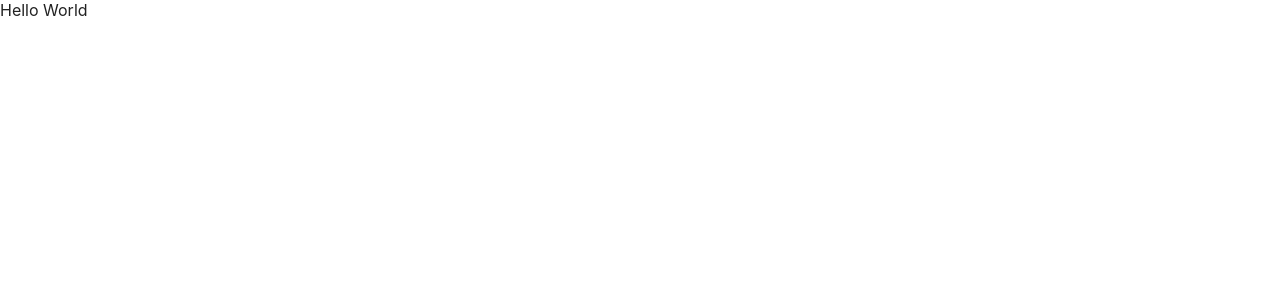
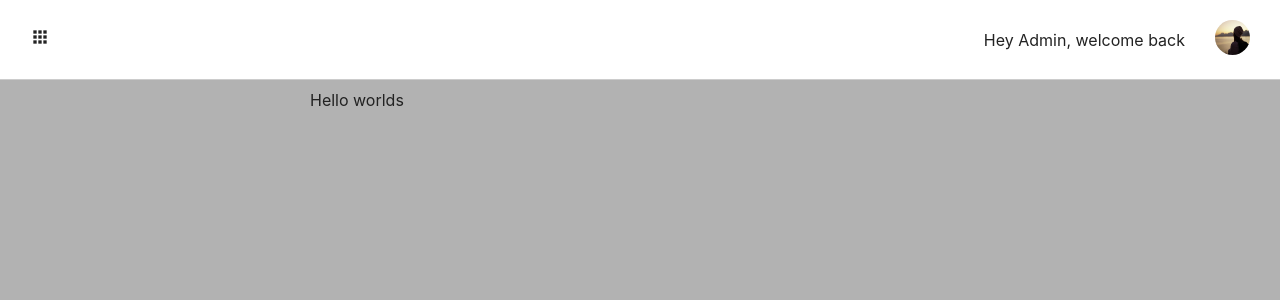
Before and after one commit to Brbuck/Dashboard-React, a React (Vite) app: page / in a window 1280 px wide. Shown: the top 300 px of the page. Built offline with nearby package versions, Linux system fonts and the light colour scheme.

Commit message:
Create Header Components , pages folder and update

```diff
--- a/package.json
+++ b/package.json
@@ -10,6 +10,7 @@
   "dependencies": {
     "react": "^17.0.2",
     "react-dom": "^17.0.2",
+    "react-icons": "^4.3.1",
     "react-router-dom": "^6.2.2",
     "sass": "^1.49.9"
   },
--- /dev/null
+++ b/src/Components/Header/index.jsx
@@ -0,0 +1,19 @@
+import React from 'react';
+import './styles.scss'
+
+import Avatar from '../../assets/avatar.jpg';
+import { CgMenuGridR } from "react-icons/cg";
+
+function Header({ togle }) {
+    return (
+        <header>
+            <span onClick={togle}><CgMenuGridR /></span>
+            <div>
+                <span>Hey Admin, welcome back </span>
+                <span><img src={Avatar} alt='avatar' /></span>
+            </div>
+        </header>
+    );
+}
+
+export default Header;
--- /dev/null
+++ b/src/Components/Header/styles.scss
@@ -0,0 +1,36 @@
+header {
+    height: 80px;
+    width: 100%;
+    background-color: #fff;
+    border-bottom: 1px solid #ccc;
+    display: flex;
+    justify-content: space-between;
+    align-items: center;
+    padding: 10px 30px;
+    z-index: 20;
+    position: fixed;
+
+    span{
+        font-size: 20px;
+        cursor: pointer;
+    }
+
+    div{
+        display: flex;
+        align-items: center;
+
+        span{
+            font-size: 1rem;
+            margin-left: 30px;
+
+
+            &:nth-child(2){
+                img{
+                    width: 35px;
+                    height: 35px;
+                    border-radius: 50%;
+                }
+            }
+        }
+    }
+}
--- a/src/Components/Layout/index.js
+++ b/src/Components/Layout/index.jsx
@@ -2,7 +2,7 @@ import React, { useState } from 'react';
 import './styles.scss'
 
 //import Sidebar from '../Sidebar'
-//import Header from '../Header'
+import Header from '../Header'
 
 function Layout({ children }) {
     const [click, setClick] = useState(true);
@@ -13,7 +13,7 @@ function Layout({ children }) {
 
     return (
         <div className='container'>
-            {/* <Header togle={togle} /> */}
+            <Header togle={togle} />
             <div className='content'>
                {/*  {
                     click && <Sidebar />
--- /dev/null
+++ b/src/pages/home/index.jsx
@@ -0,0 +1,14 @@
+import React from "react";
+import "./styles.scss";
+
+import Layout from "../../Components/Layout";
+
+function Home() {
+  return (
+    <Layout>
+      <div>Hello worlds</div>
+    </Layout>
+  );
+}
+
+export default Home;
--- a/src/routes.jsx
+++ b/src/routes.jsx
@@ -1,11 +1,12 @@
 import React from 'react';
 import { Route, Routes } from 'react-router-dom'
 
+import Home from './pages/home'
 
 function Routers() {
     return (
         <Routes>
-            <Route path='/' element={<p>Hello World</p>} />
+            <Route path='/' element={<Home/>} />
             <Route path="*" element={<p>Page not found 404 </p  >} />
         </Routes>
     );
```
Also changed, not shown: src/assets/avatar.jpg (added), src/pages/home/styles.scss (added), 1 other file (tests, documents, lock files or other folders).
